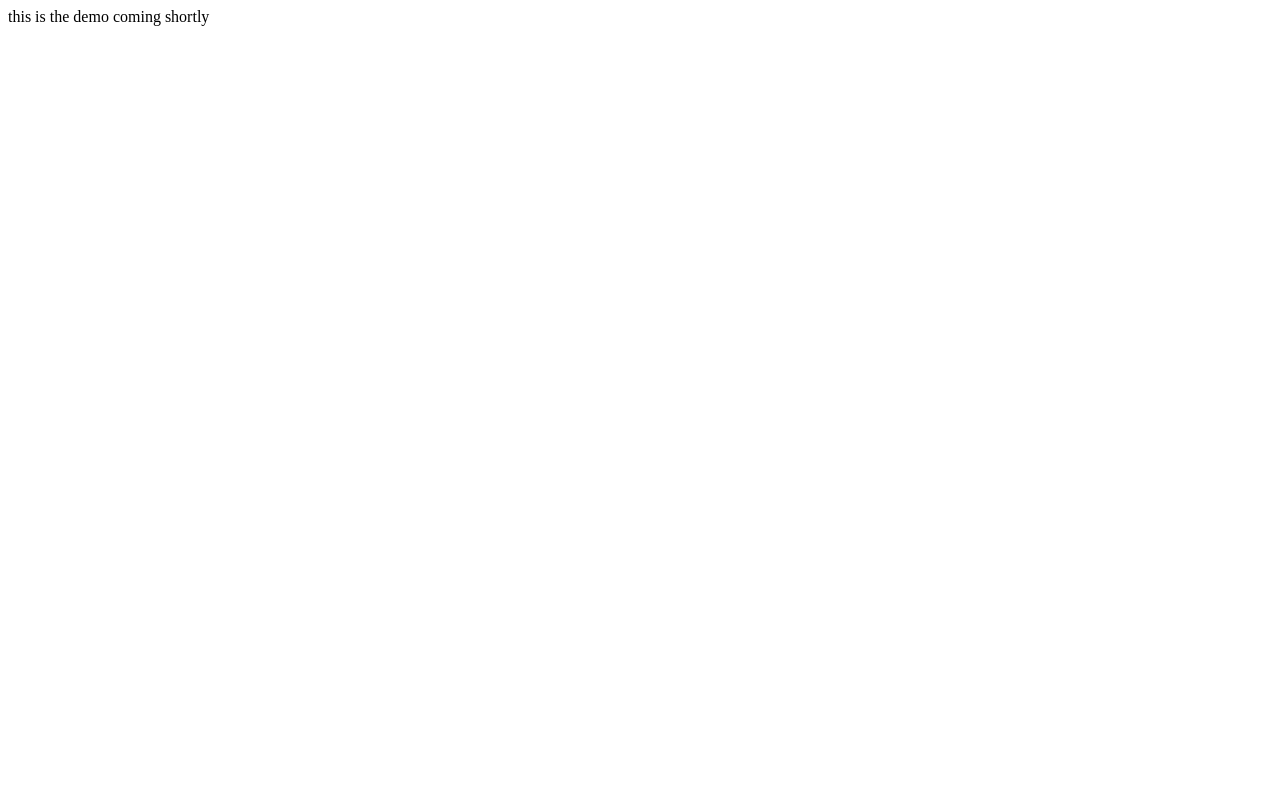
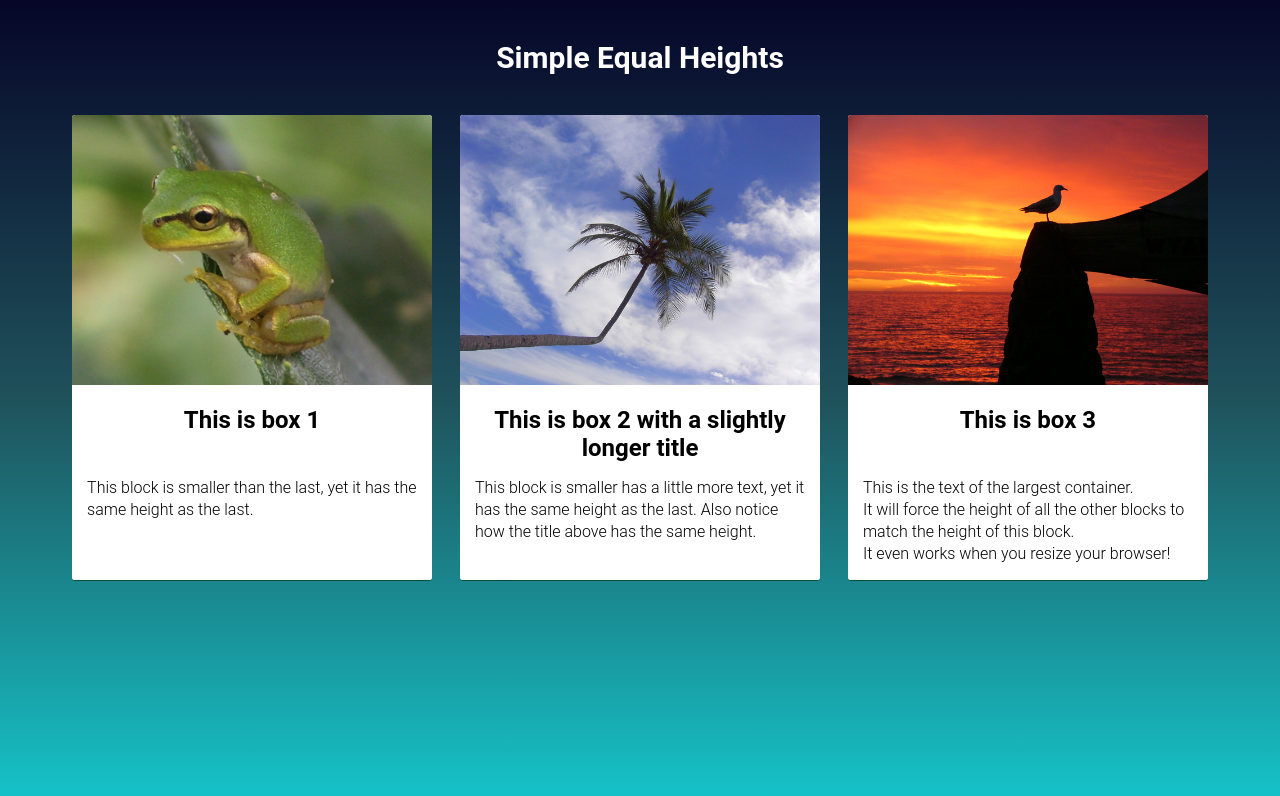
Before and after one commit to jacobwardio/equal-heights, a website: page index.html in a window 1280 px wide. Drawn offline with Linux system fonts and the light colour scheme.

Commit message:
Updating homepage

```diff
--- a/bower.json
+++ b/bower.json
@@ -39,5 +39,6 @@
     "index.html",
     "css",
     "js/libs/*"
+    "images/*"
   ]
 }
--- a/css/style.css
+++ b/css/style.css
@@ -1,3 +1,68 @@
-body {
-background: #000;
+
+*{
+	box-sizing: border-box;
+	padding: 0;
+	margin: 0;
 }
+
+body{
+	width: 100%;
+	min-height: 100vh;
+	background: linear-gradient(to bottom, #060628, #1f525b, #15c3c8);
+	padding: 20px;
+	font-family: 'Roboto', sans-serif;
+	font-weight: 300;
+}
+
+.container{
+	text-align: center;
+    max-width: 1200px;
+    margin: auto;
+}
+
+h1{
+	width: 100%;
+	text-align: center;
+	padding-bottom: 40px;
+	color: white;
+	padding-top: 20px;
+	font-size: 30px;
+
+	span{
+		opacity: .5;
+	}
+}
+
+.row{
+	background-color: white;
+	display: inline-block;
+	width: 30%;
+	margin: 0 1%;
+	vertical-align: top;
+	text-align: left;
+	border-radius: 3px;
+	overflow: hidden;
+	line-height: 22px;
+	border: solid 1px 067264;
+	border-bottom: solid 1px #005234;
+}
+
+.row img {
+	width: 100%;
+	height: auto;
+}
+
+.row .bottom-section {
+	padding: 15px;
+}
+
+heading {
+    width: 100%;
+    margin: 0 0 15px;
+    display: block;
+}
+
+h2 {
+    text-align: center;
+    line-height: 28px;
+}
--- a/index.html
+++ b/index.html
@@ -1 +1,73 @@
-this is the demo coming shortly
+<!DOCTYPE html>
+<html lang="en">
+
+<head>
+    <meta charset="UTF-8" />
+    <title>Simple Equal Heights</title>
+    <link href="css/style.css" rel="stylesheet" />
+    <link href='https://fonts.googleapis.com/css?family=Open+Sans:400,800' rel='stylesheet' type='text/css'>
+</head>
+
+<body>
+
+    <h1>Simple Equal Heights</h1>
+
+
+    <section class="container">
+
+        <article class="row" data-match-height="rowHeight">
+            <img src="images/image1.jpg"/>
+            <div class="bottom-section">
+            <heading data-match-height="titleHeight">
+                <h2>This is box 1</h2>
+            </heading>
+            <p data-match-height="textHeight">
+                This block is smaller than the last, yet it has the same height as the last.
+            </p>
+        </div>
+
+        </article>
+
+        <article class="row" data-match-height="rowHeight">
+            <img src="images/image2.jpg" />
+            <div class="bottom-section">
+
+
+            <heading data-match-height="titleHeight">
+                <h2>This is box 2 with a slightly longer title</h2>
+            </heading>
+            <p data-match-height="textHeight">
+                This block is smaller has a little more text, yet it has the same height as the last.
+                Also notice how the title above has the same height.
+            </p>
+
+            </div>
+        </article>
+
+        <article class="row" data-match-height="rowHeight">
+            <img src="images/image3.jpg" />
+            <div class="bottom-section">
+            <heading data-match-height="titleHeight">
+                <h2> This is box 3</h2>
+            </heading>
+
+            <p data-match-height="textHeight">
+                This is the text of the largest container.
+                <br/> It will force the height of all the other blocks to match the height of this block.
+                <br/> It even works when you resize your browser!
+            </p>
+        </div>
+
+        </article>
+
+    </section>
+
+    <!--Always load javascript first-->
+    <script src="js/libs/jquery-1.11.0.min.js"></script>
+
+    <script src="js/simple-equal-heights.min.js"></script>
+
+
+</body>
+
+</html>
```
Also changed, not shown: images/image1.jpg (added), images/image2.jpg (added), images/image3.jpg (added).
